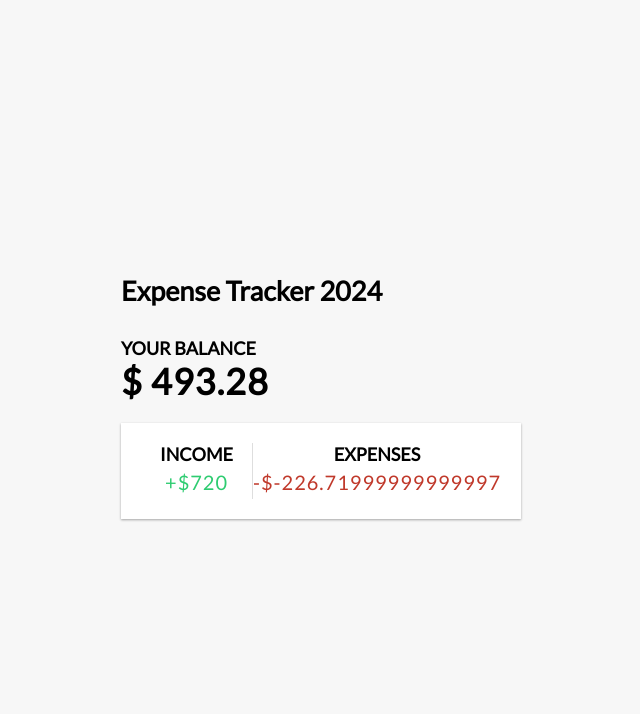
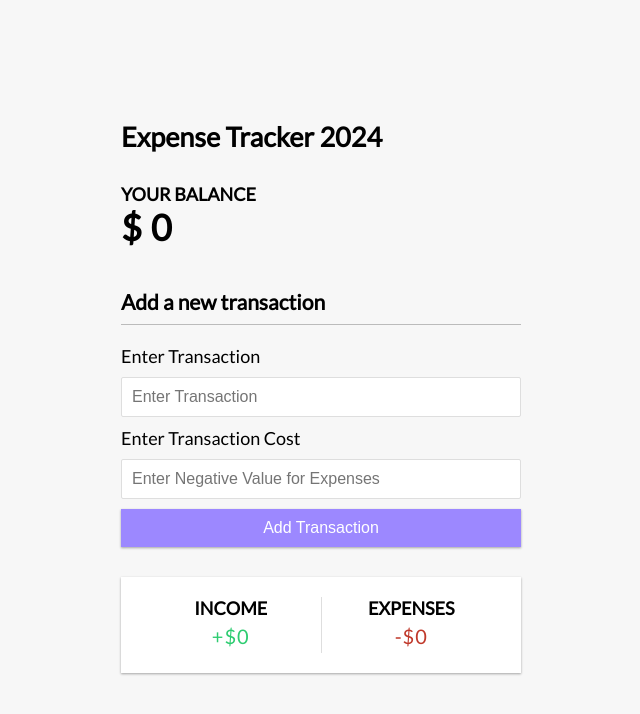
Before and after one commit to CMcKnzie/homework4, a Vue app: page / in a window 1280 px wide. Shown: the top 714 px of the page, without its empty margins (319-959 px from the left). Built offline with nearby package versions, Linux system fonts and the light colour scheme.

Commit message:
changed formatting, added button and forms, added code to app

```diff
--- a/src/App.vue
+++ b/src/App.vue
@@ -1,16 +1,14 @@
 <script setup>
 
-import Balance from './Balance.vue';
-import Header from './Header.vue';
-import IncomeExpenses from './IncomeExpenses.vue';
+import AddTransactions from './components/AddTransactions.vue'
+import Balance from './components/Balance.vue';
+import Header from './components/Header.vue';
+import IncomeExpenses from './components/IncomeExpenses.vue';
 
 import {ref, computed} from 'vue'
 
 const transactions = ref([
-  {id: 1, text: 'Paycheck', amount: 700.00},
-  {id: 2, text: 'Water Bill', amount: -72.83},
-  {id: 3, text: 'Electric Bill', amount: -153.89},
-  {id: 4, text: 'Return', amount: 20.00},
+
 ])
 
 const sum = computed(() => {
@@ -35,6 +33,13 @@
   },0)
 })
 
+const handleTransaction = (transactionData) => {
+  transactions.value.push ({
+  text: transactionData.text,
+  amount: transactionData.amount,
+  })
+}
+
 </script>
 
 <template>
@@ -42,6 +47,7 @@
 
   <div class ="container">
       <Balance :total="sum"></Balance>
+      <AddTransactions @transactionSubmitted="handleTransaction"></AddTransactions>
       <IncomeExpenses :income="moneyIn" :expense="moneyOut"></IncomeExpenses>
 
     </div>
--- /dev/null
+++ b/src/components/AddTransactions.vue
@@ -0,0 +1,42 @@
+<script setup>
+
+import {ref} from 'vue'
+
+const text = ref('')
+const amount = ref('')
+
+const emit = defineEmits([
+    'transactionSubmitted'
+])
+
+const onSubmit =() =>{
+    const transactionData = {
+        text: text.value,
+        amount: parseFloat(amount.value),
+    }
+    emit('transactionSubmitted', transactionData)
+
+    text.value =''
+    amount.value=''
+}
+
+</script>
+
+<template>
+    <h3>Add a new transaction</h3>
+    <form id="form" @submit.prevents="onSubmit">
+        <div class= "form-control">
+            <label for="text">Enter Transaction</label>
+            <input type="text" id="text" v-model="text" placeholder="Enter Transaction">
+        </div>
+
+        <div class= "form-control">
+            <label for="text">Enter Transaction Cost</label>
+            <input type="text" id="amount" v-model="amount" placeholder="Enter Negative Value for Expenses">
+        </div>
+
+        <button class="btn">Add Transaction</button>
+
+    </form>
+
+</template>
```
Also changed, not shown: src/components/Balance.vue (renamed from src/Balance.vue), src/components/Header.vue (renamed from src/Header.vue), src/components/IncomeExpenses.vue (renamed from src/IncomeExpenses.vue).
